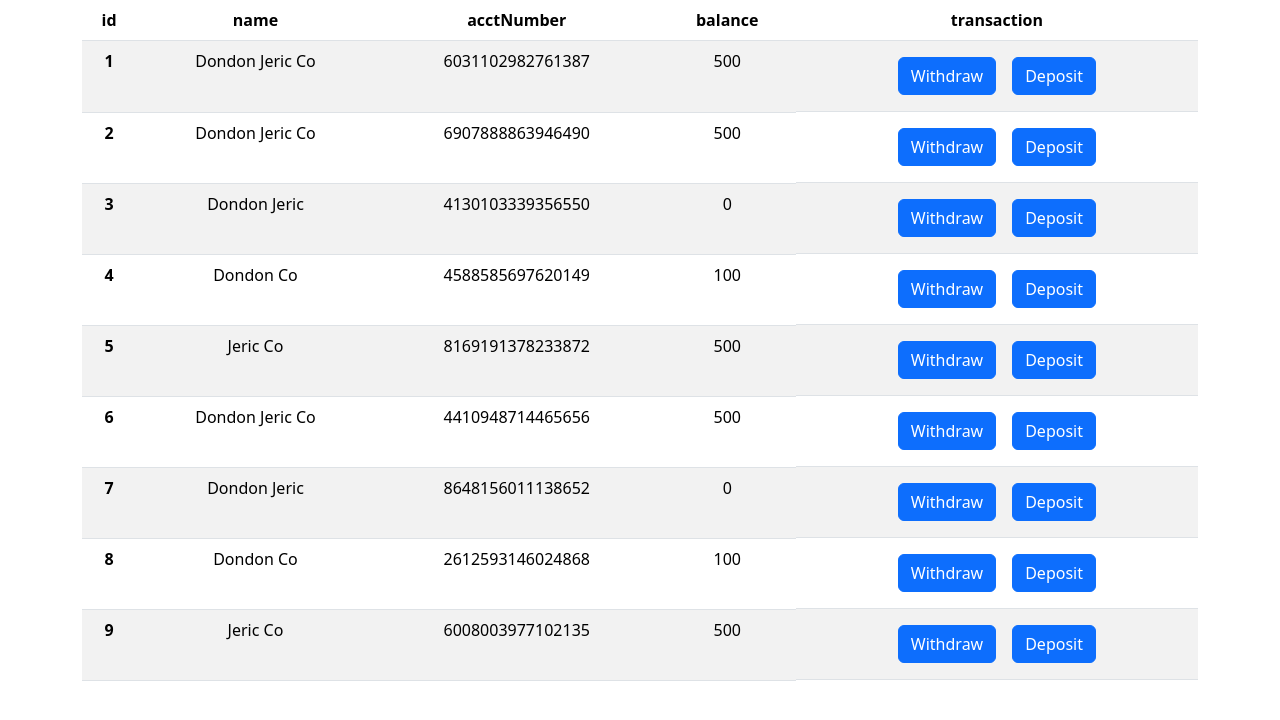
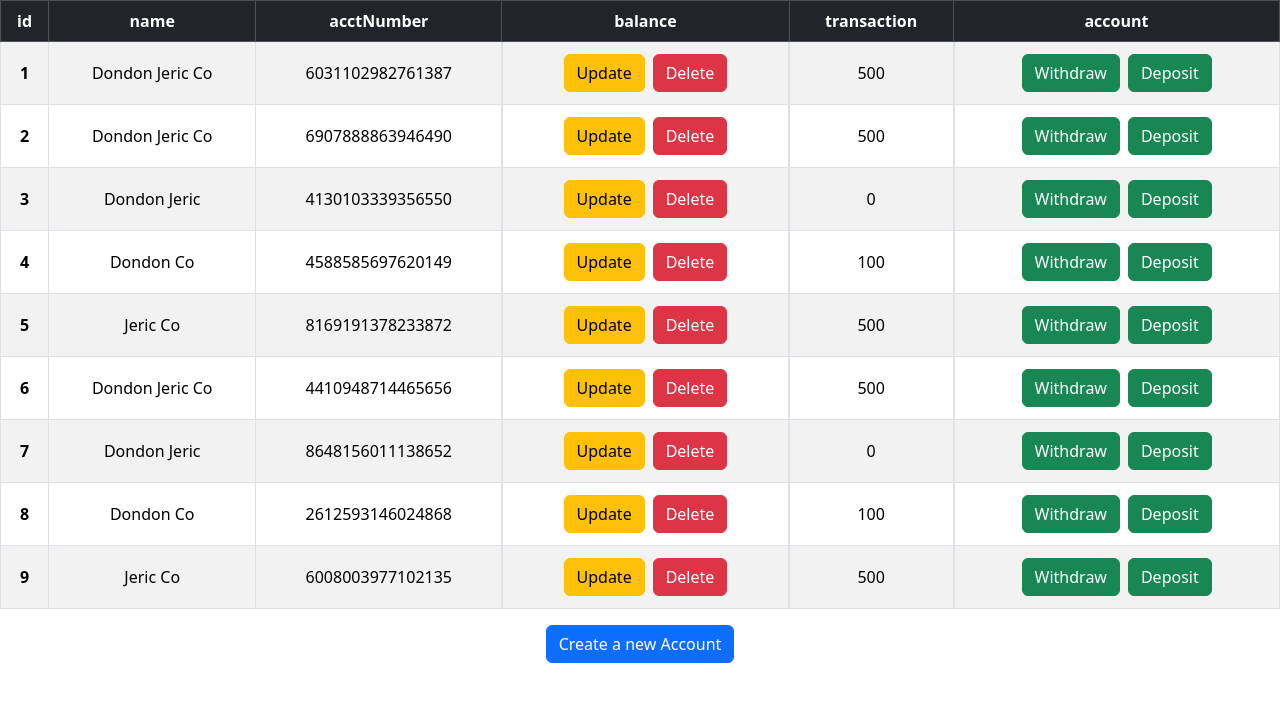
Before and after one commit to dondonco/simple-banking-frontend-react-js, a React (Create React App) app: page / in a window 1280 px wide. Shown: the top 720 px of the page. Built offline with nearby package versions, Linux system fonts and the light colour scheme.

Commit message:
updated table for accounts, added button for update and delete account, add account form

```diff
--- a/src/components/Button.jsx
+++ b/src/components/Button.jsx
@@ -1,7 +1,16 @@
 import React from "react";
 
-function Button({ text }) {
-  return <div className="btn btn-primary m-2">{text}</div>;
+function Button({ id, text, eventHandler, btnStyle }) {
+  const handler = () => {
+    eventHandler(id);
+  };
+  return (
+    <div>
+      <button className={btnStyle} onClick={handler}>
+        {text}
+      </button>
+    </div>
+  );
 }
 
 export default Button;
--- a/src/components/account/Account.jsx
+++ b/src/components/account/Account.jsx
@@ -1,5 +1,6 @@
-import React from "react";
+import React, { useState } from "react";
 import AccountRow from "./AccountRow";
+import AddAccount from "./AddAccount";
 import "./Account";
 
 function Account() {
@@ -105,24 +106,27 @@ function Account() {
     },
   ];
   console.log(accountList);
+
   return (
-    <div className="container">
-      <table className="table table-striped">
-        <thead className="thead-dark">
+    <div className="table-responsive">
+      <table className="table table-striped align-middle table-bordered">
+        <thead className="table-dark">
           <tr>
             <th scope="col">id</th>
             <th scope="col">name</th>
             <th scope="col">acctNumber</th>
             <th scope="col">balance</th>
             <th scope="col">transaction</th>
+            <th scope="col">account</th>
           </tr>
         </thead>
         <tbody>
           {accountList.map((account) => (
-            <AccountRow account={account} />
+            <AccountRow account={account} key={account.id} />
           ))}
         </tbody>
       </table>
+      <AddAccount />
     </div>
   );
 }
--- a/src/components/account/AccountRow.jsx
+++ b/src/components/account/AccountRow.jsx
@@ -3,16 +3,52 @@ import Button from "../Button";
 
 const AccountRow = ({ account }) => {
   console.log(account);
+
+  const handlerWithdraw = (id) => {
+    console.log("Withdraw", id);
+  };
+  const handlerDeposit = (id) => {
+    console.log("Deposit", id);
+  };
+  const handlerUpdateAccount = (id) => {
+    console.log("Update", id);
+  };
+  const handlerDeleteAccount = (id) => {
+    console.log("Delete", id);
+  };
   return (
     <tr>
       <th scope="row">{account.id}</th>
       <td>{account.name}</td>
       <td>{account.acctNumber}</td>
+      <td className="d-flex justify-content-center">
+        <Button
+          id={account.id}
+          btnStyle={"btn btn-warning m-1"}
+          text={"Update"}
+          eventHandler={handlerUpdateAccount}
+        />
+        <Button
+          id={account.id}
+          btnStyle={"btn btn-danger m-1"}
+          text={"Delete"}
+          eventHandler={handlerDeleteAccount}
+        />
+      </td>
       <td>{account.balance}</td>
       <td className="d-flex justify-content-center">
-        <Button text={"Withdraw"} />
-
-        <Button text={"Deposit"} />
+        <Button
+          id={account.id}
+          btnStyle={"btn btn-success m-1"}
+          text={"Withdraw"}
+          eventHandler={handlerWithdraw}
+        />
+        <Button
+          id={account.id}
+          btnStyle={"btn btn-success m-1"}
+          text={"Deposit"}
+          eventHandler={handlerDeposit}
+        />
       </td>
     </tr>
   );
--- /dev/null
+++ b/src/components/account/AddAccount.jsx
@@ -0,0 +1,44 @@
+import { useState } from "react";
+import Button from "../Button";
+import AddAccountModal from "./AddAccountModal";
+import AddAccountForm from "./AddAccountForm";
+
+function AddAccount() {
+  const [account, setAccount] = useState({ name: "", type: "regular" });
+
+  const saveAccount = () => {
+    console.log(account);
+    console.log("Save account");
+  };
+
+  return (
+    <div>
+      {/* <Button
+        type="button"
+        className="btn btn-primary"
+        data-bs-toggle="modal"
+        data-bs-target="#myModal"
+        text={"Create a new Account Modal"}
+        eventHandler={handlerOpenModal}
+      /> */}
+      <button
+        type="button"
+        className="btn btn-primary"
+        data-bs-toggle="modal"
+        data-bs-target="#myModal"
+      >
+        Create a new Account
+      </button>
+      <AddAccountModal
+        title={"Create account"}
+        save={"Save"}
+        cancel={"Close"}
+        saveAccount={saveAccount}
+      >
+        <AddAccountForm account={account} setAccount={setAccount} />
+      </AddAccountModal>
+    </div>
+  );
+}
+
+export default AddAccount;
--- /dev/null
+++ b/src/components/account/AddAccountForm.jsx
@@ -0,0 +1,48 @@
+import { useState } from "react";
+
+function AddAccountForm({ account, setAccount }) {
+  const [currentAccount, setCurrentAccount] = useState({ ...account });
+
+  const updateAccount = (e) => {
+    if (e.target.name === "accountType") {
+      setCurrentAccount(() => {
+        const acc = { ...currentAccount, type: e.target.value };
+        setAccount({ ...acc });
+        return acc;
+      });
+    }
+    if (e.target.name === "accountName") {
+      setCurrentAccount(() => {
+        const acc = { ...currentAccount, name: e.target.value };
+        setAccount({ ...acc });
+        return acc;
+      });
+    }
+  };
+  return (
+    <form>
+      <label>Account Name</label>
+      <input
+        type="text"
+        className="form-control"
+        placeholder="Enter account name"
+        value={currentAccount.name}
+        name="accountName"
+        onChange={updateAccount}
+      />
+      <label>Select account type</label>
+      <select
+        className="form-control"
+        value={currentAccount.type}
+        onChange={updateAccount}
+        name="accountType"
+      >
+        <option value={"regular"}>Regular</option>
+        <option value={"checking"}>Checking</option>
+        <option value={"interest"}>Interest</option>
+      </select>
+    </form>
+  );
+}
+
+export default AddAccountForm;
--- /dev/null
+++ b/src/components/account/AddAccountModal.jsx
@@ -0,0 +1,64 @@
+import { useEffect, useRef, useState } from "react";
+import AddAccountForm from "./AddAccountForm";
+
+function AddAccountModal({ title, save, cancel, saveAccount, children }) {
+  // const closeRef = useRef();
+
+  const handlerSave = () => {
+    // saveAccount();
+    // closeRef.current.close();
+    saveAccount();
+    console.log("Closing modal");
+  };
+
+  return (
+    <div
+      className="modal fade"
+      id="myModal"
+      data-bs-backdrop="static"
+      data-bs-keyboard="false"
+      tabIndex="-1"
+      aria-labelledby="staticBackdropLabel"
+      aria-hidden="true"
+    >
+      <div className="modal-dialog modal-dialog-centered">
+        <div className="modal-content">
+          <div className="modal-header">
+            <h1
+              className="modal-title fs-5 text-primary"
+              id="staticBackdropLabel"
+            >
+              {title}
+            </h1>
+            <button
+              type="button"
+              className="btn-close"
+              data-bs-dismiss="modal"
+              aria-label="Close"
+            ></button>
+          </div>
+          <div className="modal-body">{children}</div>
+          <div className="modal-footer">
+            <button
+              type="button"
+              className="btn btn-primary"
+              data-bs-dismiss="modal"
+              onClick={handlerSave}
+            >
+              {save}
+            </button>
+            <button
+              type="button"
+              className="btn btn-secondary"
+              data-bs-dismiss="modal"
+            >
+              {cancel}
+            </button>
+          </div>
+        </div>
+      </div>
+    </div>
+  );
+}
+
+export default AddAccountModal;
--- a/src/index.js
+++ b/src/index.js
@@ -3,6 +3,7 @@ import ReactDOM from "react-dom/client";
 import "./index.css";
 import App from "./App";
 import "bootstrap/dist/css/bootstrap.css";
+import "bootstrap/dist/js/bootstrap.min.js";
 
 const root = ReactDOM.createRoot(document.getElementById("root"));
 root.render(
```
Also changed, not shown: src/App.js (+48 -0 lines), src/components/Navigation.css (deleted), src/components/account/Account.css (deleted), src/components/account/AccountRow.css (deleted).
